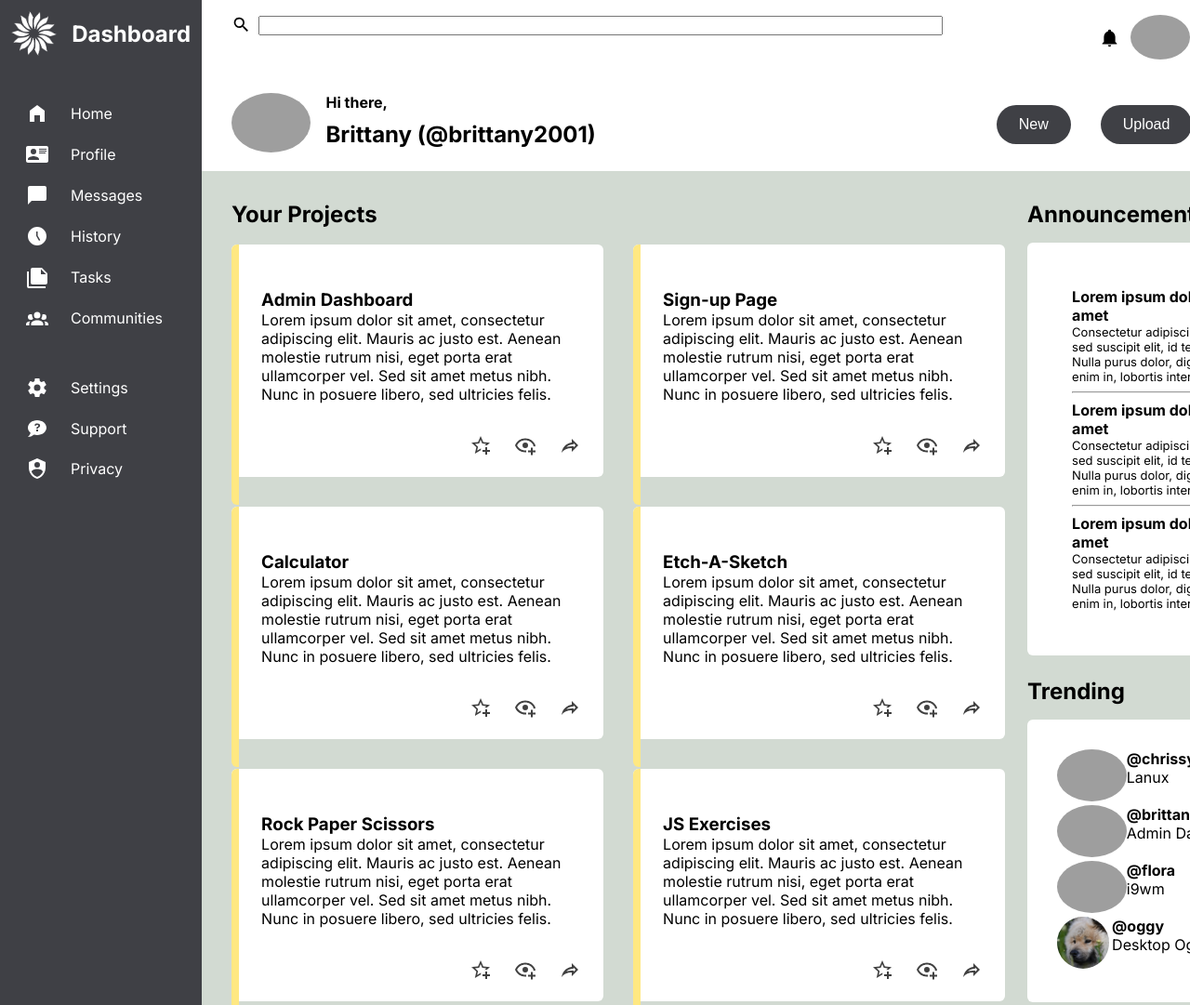
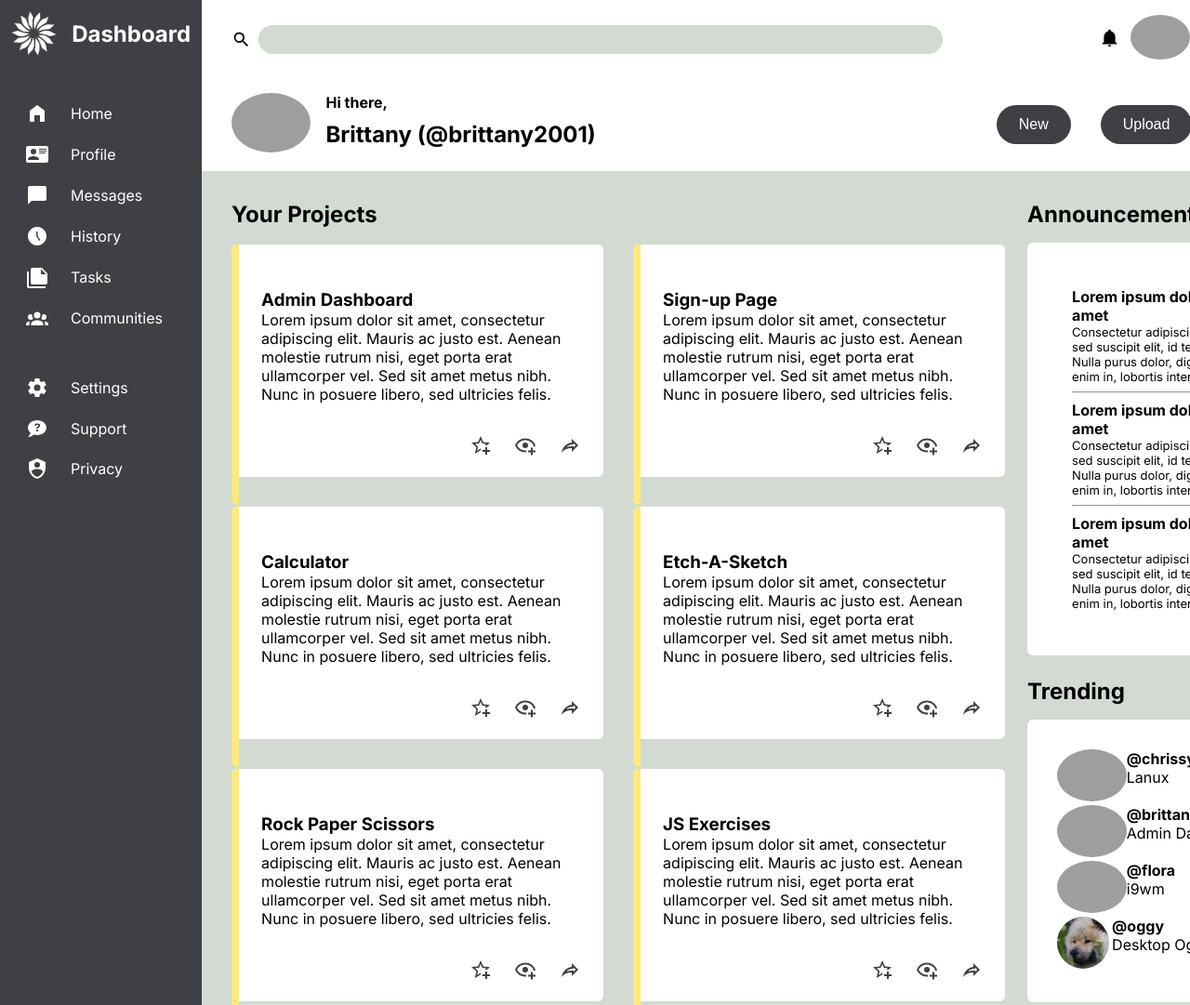
Before and after one commit to polarialm/admin-dashboard, a plain HTML site: page index.html in a window 1280 px wide. Shown: the top 1081 px of the page at 93% size. Drawn offline with Linux system fonts and the light colour scheme; grey boxes are pictures that could not be loaded.

Commit message:
Style the search bar.

```diff
--- a/style.css
+++ b/style.css
@@ -38,6 +38,7 @@ header {
 .search {
     display: flex;
     column-gap: 8px;
+    align-items: center;
 }
 
 .search-icon {
@@ -57,6 +58,13 @@ header {
 #search_bar {
     box-sizing: border-box;
     width:100%;
+}
+
+.search-bar-container input{
+    background-color: #D2DAD2;
+    border-style: none;
+    border-radius: 64px;
+    padding: 8px;
 }
 
 .header-right {
```
